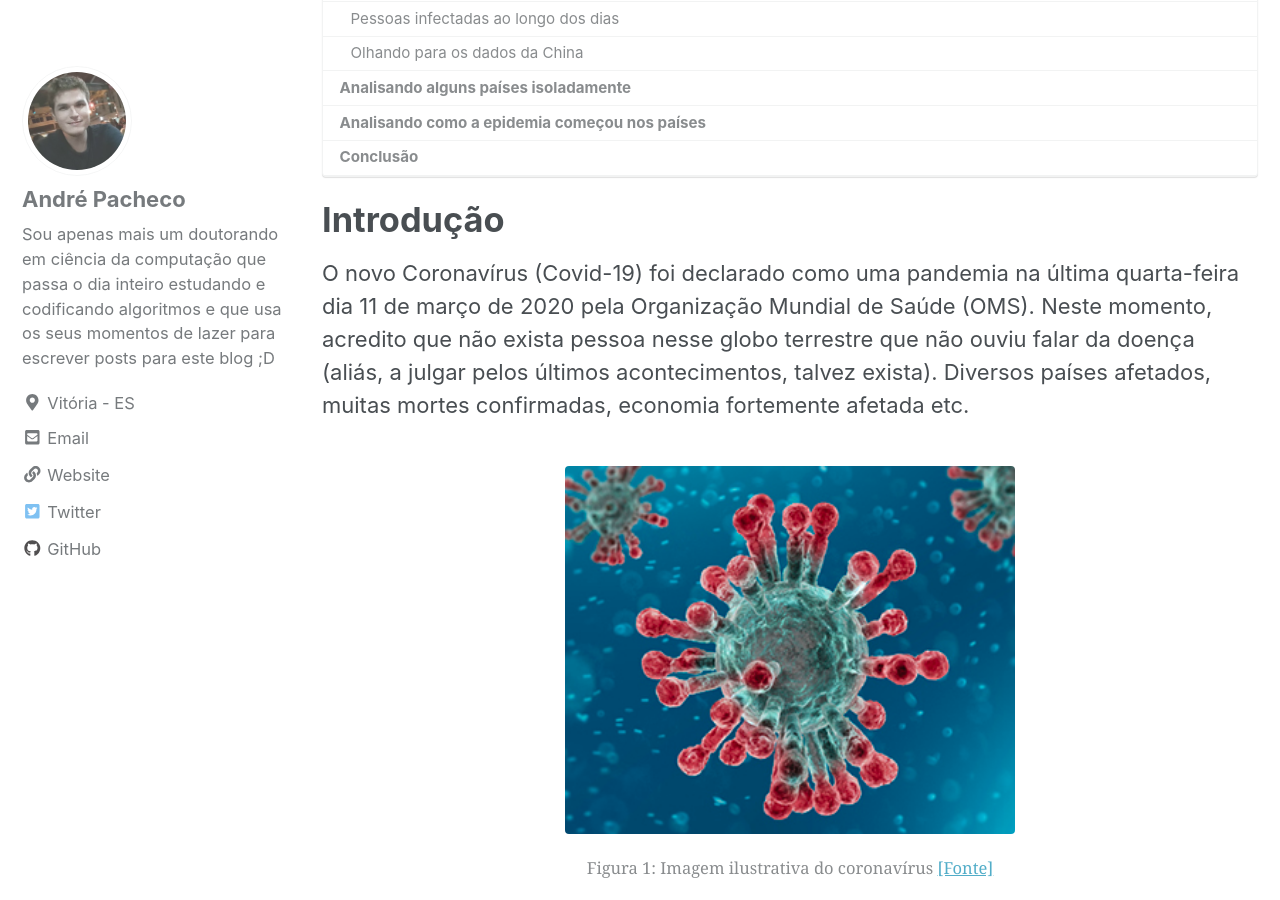
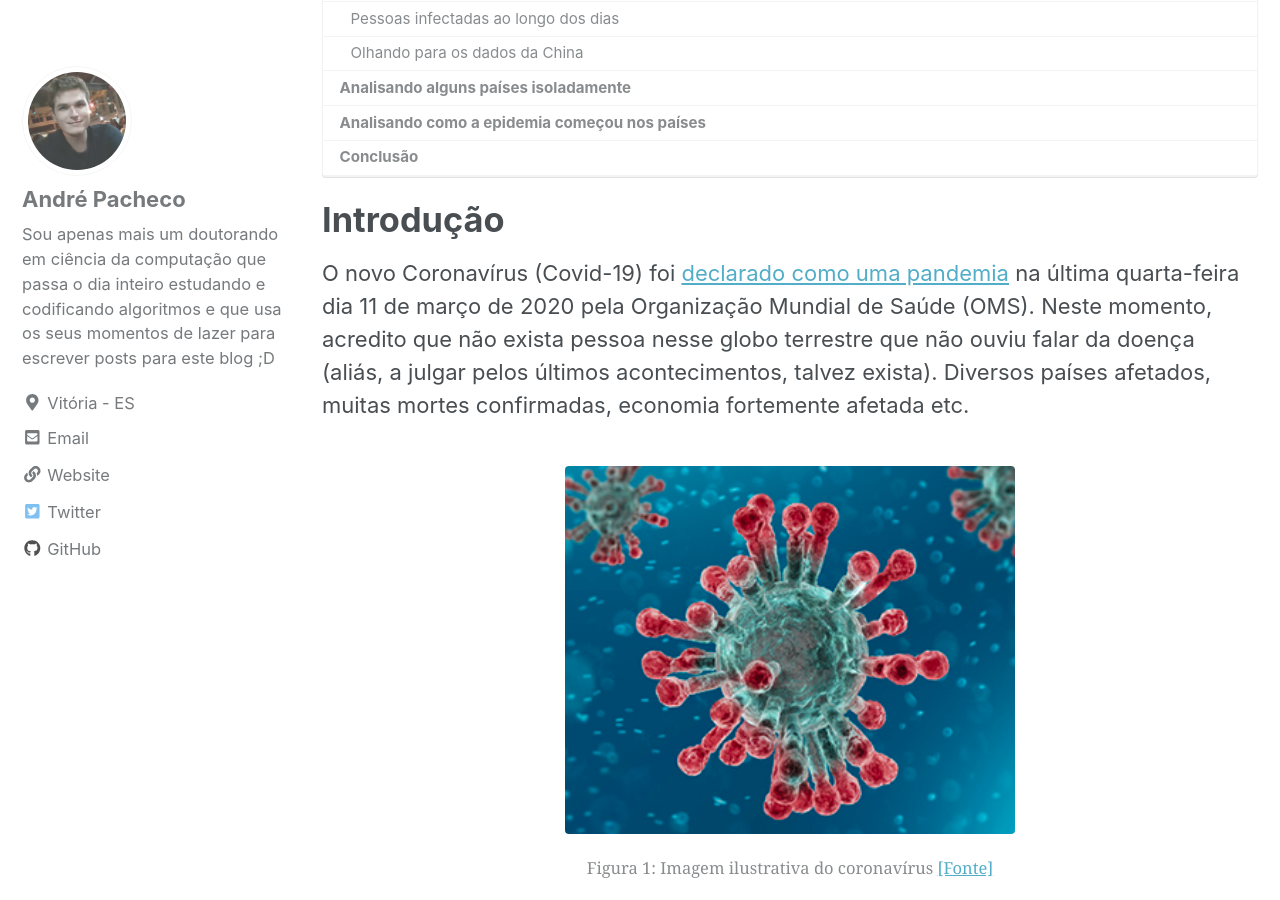
Before and after one commit to compintel/compintel.github.io, a Jekyll site: the page built from _posts/cool-stuffs/2020-03-15-analisando-coronavirus.md, in a window 1280 px wide and 900 px high, scrolled down 369 px. Built offline with Jekyll 4.4.1, drawn with Linux system fonts in a browser that asks for light colours; cached includes are drawn as plain includes; nearby versions of some CDN libraries; formulas are drawn with MathJax 3; comment, search, counter and statistics services are not loaded; some of the changed lines change nothing that is shown.

Commit message:
adding ref

```diff
--- a/_posts/cool-stuffs/2020-03-15-analisando-coronavirus.md
+++ b/_posts/cool-stuffs/2020-03-15-analisando-coronavirus.md
@@ -16,7 +16,7 @@ tags:
 ---
 
 # Introdução
-O novo Coronavírus (Covid-19) foi declarado como uma pandemia na última quarta-feira dia 11 de março de 2020 pela Organização Mundial de Saúde (OMS). Neste momento, acredito que não exista pessoa nesse globo terrestre que não ouviu falar da doença (aliás, a julgar pelos últimos acontecimentos, talvez exista). Diversos países afetados, muitas mortes confirmadas, economia fortemente afetada etc.
+O novo Coronavírus (Covid-19) foi [declarado como uma pandemia](https://www.who.int/dg/speeches/detail/who-director-general-s-opening-remarks-at-the-media-briefing-on-covid-19---11-march-2020) na última quarta-feira dia 11 de março de 2020 pela Organização Mundial de Saúde (OMS). Neste momento, acredito que não exista pessoa nesse globo terrestre que não ouviu falar da doença (aliás, a julgar pelos últimos acontecimentos, talvez exista). Diversos países afetados, muitas mortes confirmadas, economia fortemente afetada etc.
 
 <figure style="width: 450px; height: 400px;" class="align-center">
 
```
